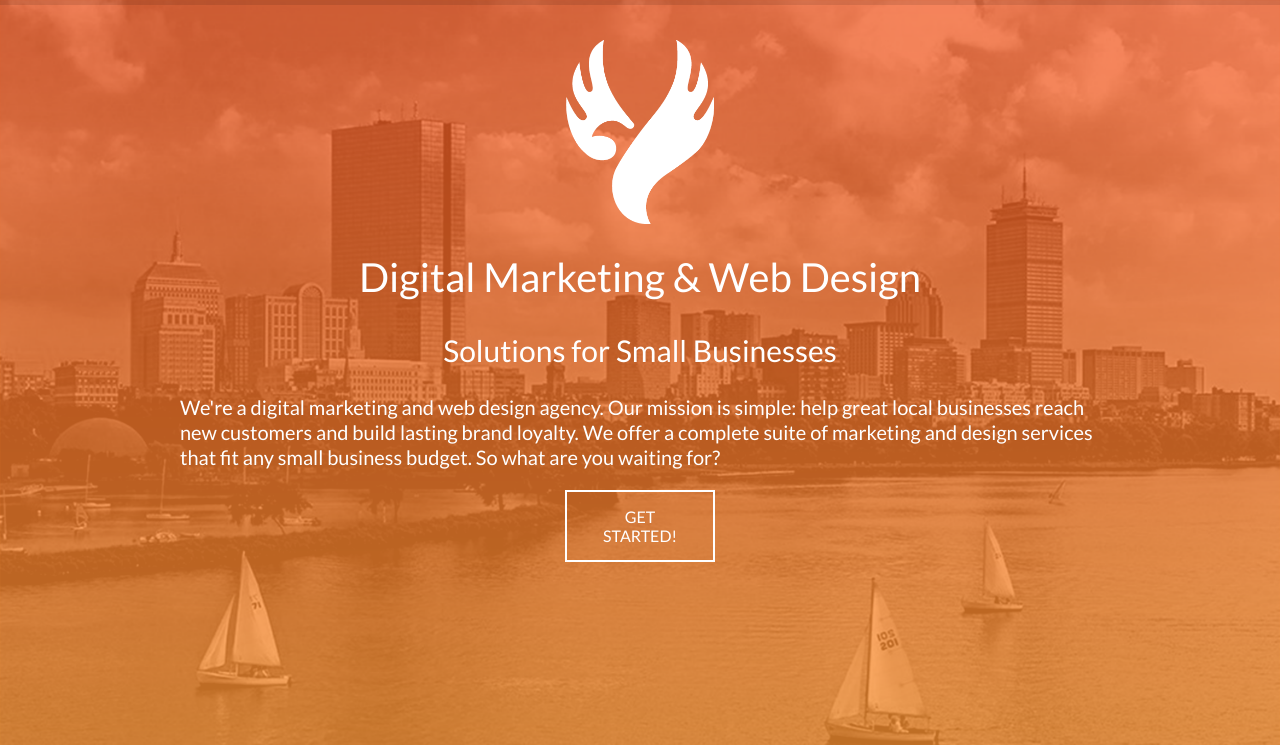
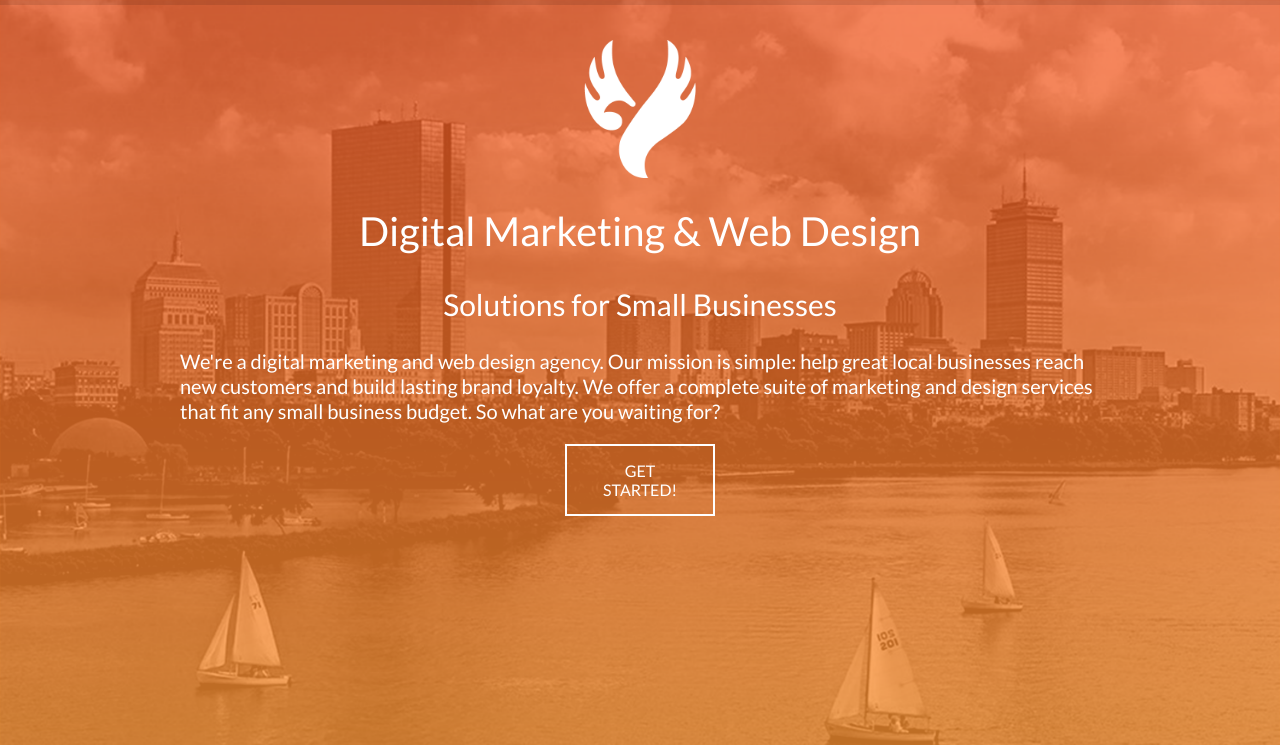
Before and after one commit to finixcreative/website, a PHP site: page / in a window 1280 px wide. Shown: the part 55-801 px from the top of the page. Run offline with PHP 8.4, Linux system fonts and the light colour scheme; some libraries are stand-ins or nearby versions.

Commit message:
Create logo class
Use logo class to simplify code

```diff
--- a/css/styles.css
+++ b/css/styles.css
@@ -86,6 +86,12 @@ a.buttonalt:hover {
 	height: 100%;
 }
 .slide:active {}
+.logo {
+	width: 15%;
+	height: auto;
+	margin: 20px auto 0;
+	display: block;
+}
 .description {
 	width: 50%;
 	float: left;
@@ -189,12 +195,6 @@ label {}
 	background: url('../images/background-boston_skyline.png');
 	background-size: cover;
 	background-attachment: fixed;
-}
-#home img {
-	height: auto;
-	width: 20%;
-	margin: 20px auto 0;
-	display: block;
 }
 #home p {font-size: 20px;}
 
@@ -327,12 +327,6 @@ li.teamprofile img {
 	width: 100%;
 	float: left;
 }
-#product img {
-	width: 20%;
-	height: auto;
-	margin: 20px auto 0;
-	display: block;
-}
 
 /* FOOTER */
 footer {
--- a/html/product.html
+++ b/html/product.html
@@ -1,6 +1,6 @@
 <div class="body constrain">
 	<div class="content">
-		<img src="images/icons/icon-web.png" alt=""/>
+		<img class="logo" src="images/icons/icon-web.png" alt="Web Design"/>
 		<h1>Web Design</h1>
 	</div>
 	<div class="description content">
--- a/html/section-home.htm
+++ b/html/section-home.htm
@@ -1,5 +1,5 @@
 <div class="content constrain">
-	<img src="images/logo-finix-2014.png" alt="Finix Logo"/>
+	<img class="logo" src="images/logo-finix-2014.png" alt="Finix Logo"/>
 	<h1>Digital Marketing &amp; Web Design</h1>
 	<h2>Solutions for Small Businesses</h2>
 	<p>
```
